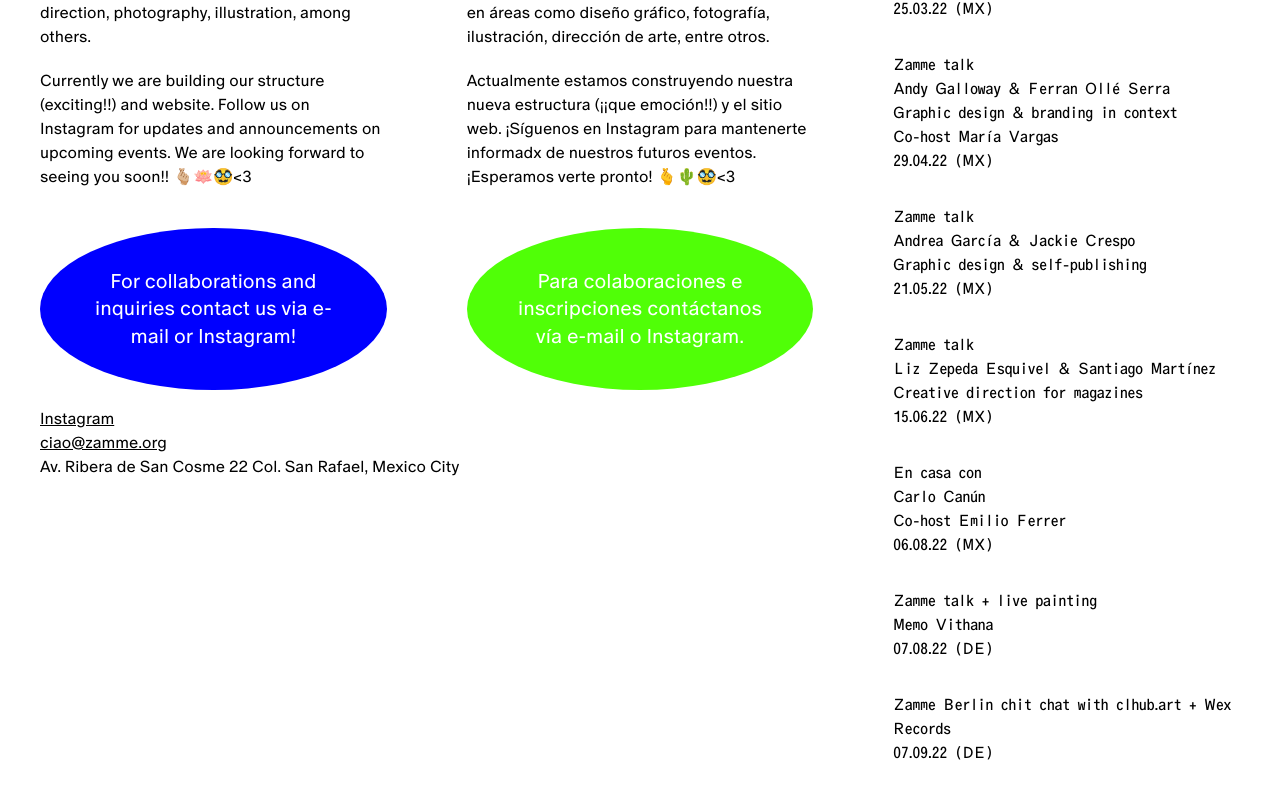
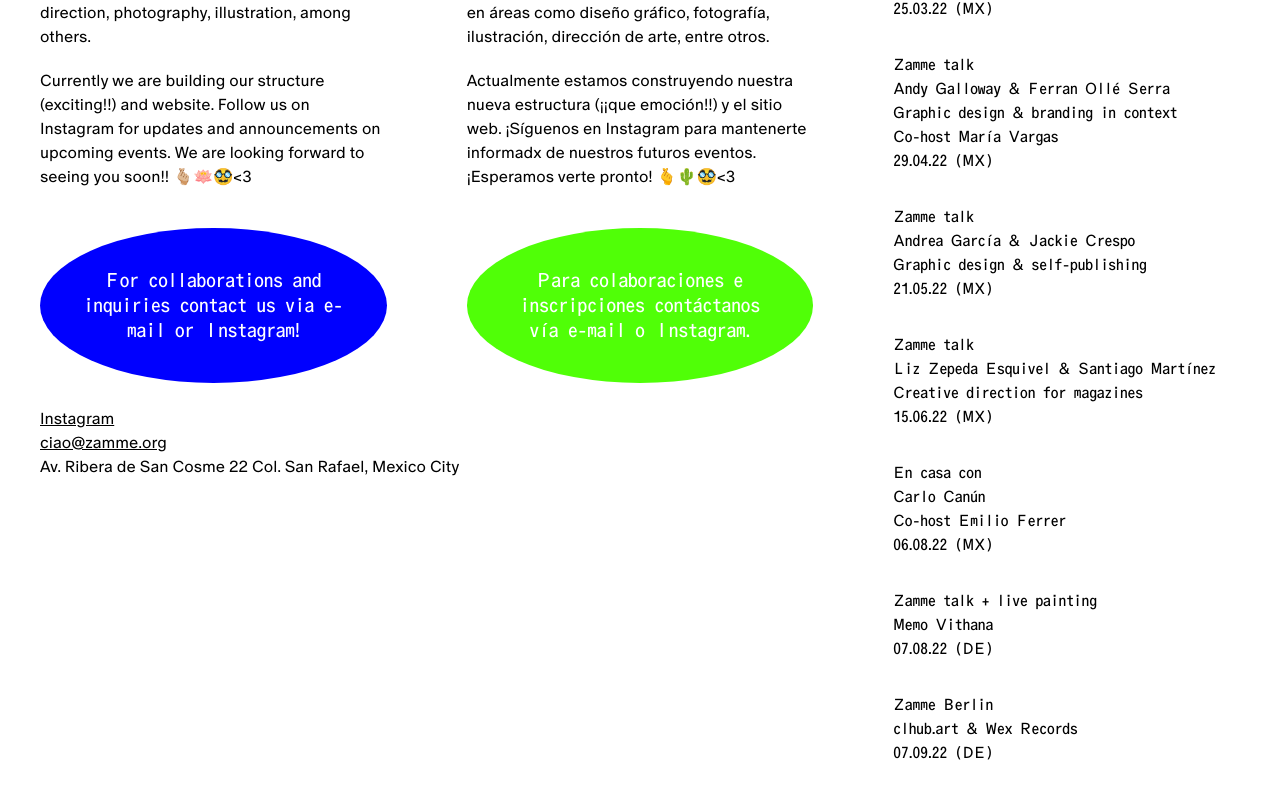
Before and after one commit to maupeon/zamme, a Next.js app: page / in a window 1280 px wide. Shown: the part 282-1080 px from the top of the page. Built offline with nearby package versions, Linux system fonts and the light colour scheme.

Commit message:
Uppdate fonts

```diff
--- a/components/Events.js
+++ b/components/Events.js
@@ -63,12 +63,12 @@
     title: "",
   },
   {
-    type: "Zamme Berlin chit chat with clhub.art + Wex Records",
-    // authors:'María Marín de Buen & Dan Solbach',
-    // authors: [
-    //   { name: "", link: "" },
-    //   { name: "", link: "" },
-    // ],
+    type: "Zamme Berlin",
+    // authors: " + ",
+    authors: [
+      { name: "clhub.art", link: "https://www.clhub.art" },
+      { name: "Wex Records", link: "https://wexrecords.bandcamp.com" },
+    ],
     date: "07.09.22 (DE)",
     title: "",
   },
--- a/components/LandingComponent.js
+++ b/components/LandingComponent.js
@@ -32,7 +32,7 @@
           className="w-full h-full z-10 font-zamme leading-snug font-thin text-xl flex items-center justify-center"
         /> */}
         {isOne ? (
-          <div className="w-full inline-block h-full z-10 font-zamme leading-snug font-thin text-xl  items-center justify-center">
+          <div className="w-full inline-block h-full z-10 font-zamme_light leading-tight font-thin text-xl  items-center justify-center">
             For collaborations and inquiries contact us via
             <a
               target="_blank"
@@ -54,7 +54,7 @@
             </a>
           </div>
         ) : (
-          <p className="w-full inline-block h-full z-10 font-zamme leading-snug font-thin text-xl  items-center justify-center">
+          <p className="w-full inline-block h-full z-10 font-zamme_light leading-tight  font-thin text-xl  items-center justify-center">
             Para colaboraciones e inscripciones contáctanos vía{" "}
             <a
               target="_blank"
```
